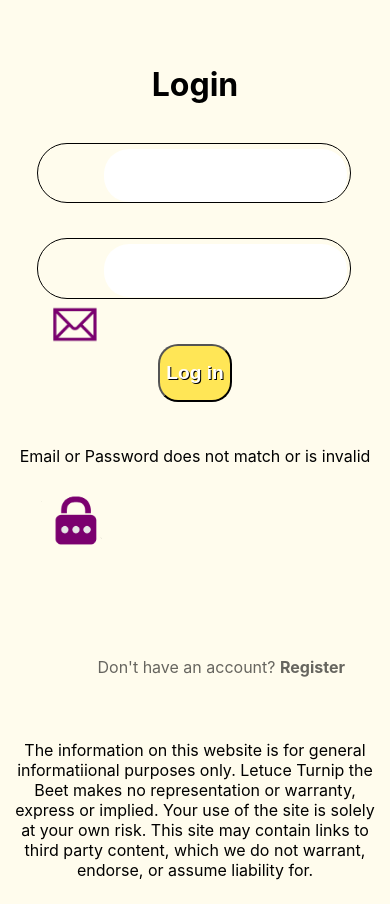
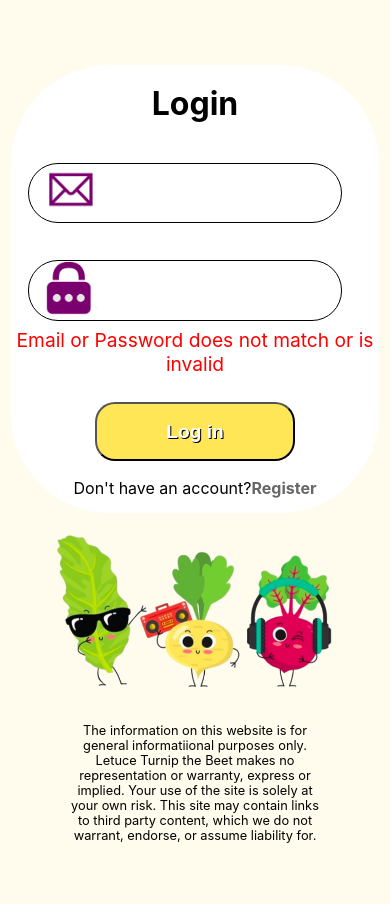
Before and after one commit to Mattp15/capstone-frontend, a React (Create React App) app: page /login in a window 390 px wide. After the commit the page ends 864 px from the top, so only its background shows below. Built offline with nearby package versions, Linux system fonts and the light colour scheme; no server answers; a web font is replaced by a local one.

Commit message:
register/landing/login finished, consider switching the vw and % style items for px

```diff
--- a/src/App.css
+++ b/src/App.css
@@ -1,6 +1,6 @@
 .App {
   text-align: center;
-  margin-top: 10%;
+  /* margin-top: 10%; */
 }
 
 .App-logo {
--- a/src/Components/Forms/Login.js
+++ b/src/Components/Forms/Login.js
@@ -47,31 +47,35 @@ const Login = (props) => {
 
   return (
     <div style={style.container}>
-      {/* <div style={style.container}> */}
-      <form onSubmit={handleSubmit} style={style.formStyle}>
+      <form onSubmit={handleSubmit} style={style.formStyle} className='form-container'>
         <h1 className='form-header'>Login</h1>
+
         <div className='inputWrapper'>
           <Input type='text' value={user.email} onChange={handleChange} name='email' inputStyle='default' />
-          <img src={require('../../images/emailicon.png')} alt='Envelope' className='email-two' />
+          <img src={require('../../images/emailicon.png')} alt='Envelope' className='email-three' />
         </div>
+
         <div className='inputWrapper'>
           <Input type='password' value={user.password} onChange={handleChange} name='password' inputStyle='default' />
-          <img src={require('../../images/lockicon.png')} alt='Padlock' className='lock-two' />
+          <img src={require('../../images/lockicon.png')} alt='Padlock' className='lock-three' style={{ width: '25%', height: 'auto' }} />
         </div>
-        <p className='landing-login' style={style.already}>
-          Don't have an account?{' '}
+        <p style={style.notMatching} className='error-login'>
+          Email or Password does not match or is invalid
+        </p>
+
+        <Input type='submit' value='Log in' name='submit' />
+        <p className='login-register' style={{ marginTop: '-10px' }}>
+          Don't have an account?
           <span style={{ fontWeight: 'bold' }}>
             <NavLink style={style.navLink2} to='/register'>
               Register
             </NavLink>
           </span>
         </p>
-        <Input type='submit' value='Log in' name='submit' />
-        <p style={emailError}>Email or Password does not match or is invalid</p>
       </form>
+      <img className='login-characters' src={require('../../images/Characters.png')} alt='a letuce, turnip and beet characters' />
       <p className='footer-login'>The information on this website is for general informatiional purposes only. Letuce Turnip the Beet makes no representation or warranty, express or implied. Your use of the site is solely at your own risk. This site may contain links to third party content, which we do not warrant, endorse, or assume liability for.</p>
     </div>
-    // </div>
   )
 }
 export default Login
--- a/src/Components/Forms/Register.js
+++ b/src/Components/Forms/Register.js
@@ -85,7 +85,7 @@ const Register = (props) => {
           <img src={require('../../images/emailicon.png')} alt='Envelope' className='email-one' />
         </div>
         <div className='inputWrapper'>
-          <Input type='text' value={matchEmail} name='matchEmail' onChange={handleChange} inputStyle='default' placeholder='Email' />
+          <Input type='text' value={matchEmail} name='matchEmail' onChange={handleChange} inputStyle='default' placeholder='Match-Email' />
           <img src={require('../../images/emailicon.png')} alt='Envelope' className='email-two' />
           {emailError ? (
             <p style={style.notMatching} className='error'>
@@ -96,11 +96,11 @@ const Register = (props) => {
           )}
         </div>
         <div className='inputWrapper'>
-          <Input type='password' value={password} name='password' onChange={handleChange} inputStyle='default' />
+          <Input type='password' value={password} name='password' onChange={handleChange} inputStyle='default' placeholder='Password' />
           <img src={require('../../images/lockicon.png')} alt='Padlock' className='lock-one' />
         </div>
         <div className='inputWrapper'>
-          <Input type='password' inputStyle='default' value={matchPassword} name='matchPassword' onChange={handleChange} />
+          <Input type='password' inputStyle='default' value={matchPassword} name='matchPassword' onChange={handleChange} placeholder='Match-Password' />
           <img src={require('../../images/lockicon.png')} alt='Padlock' className='lock-two' />
           {errorMessage ? (
             <p style={style.notMatching} className='error'>
--- a/src/Resources/Style.js
+++ b/src/Resources/Style.js
@@ -9,6 +9,7 @@ export const style = {
   },
   container: {
     display: 'flex',
+    justifyContent: 'center',
     alignItems: 'center',
     flexDirection: 'column',
   },
@@ -79,7 +80,7 @@ export const style = {
     alignItems: 'flex-start',
     color: 'red',
     display: 'flex',
-    fontSize: '.7em',
+
     marginBottom: '-1px',
     marginTop: '-11px',
   },
--- a/src/index.css
+++ b/src/index.css
@@ -79,8 +79,11 @@ code {
   }
   .footer-login {
     display: flex;
-    margin-top: 69%;
+    margin-top: auto;
+    /* margin-top: 40px; */
+    width: 70%;
     justify-content: center;
+    font-size: 0.8em;
   }
   .footer-register {
     position: absolute;
@@ -143,9 +146,14 @@ code {
     outline: none;
     background-color: white;
   }
-  .error {
+  .error,
+  .error-login {
     display: flex;
     justify-content: center;
+    font-size: 0.7em;
+  }
+  .error-login {
+    font-size: 1.2em;
   }
 
   .inputWrapper {
@@ -161,6 +169,7 @@ code {
     margin: 7vw;
 
     height: 15vw;
+    width: 200px;
     border-radius: 20px;
     color: white;
     background-color: #ffe656;
@@ -178,31 +187,46 @@ code {
   }
   .email-one,
   .email-two,
+  .email-three,
   .lock-one,
-  .lock-two {
+  .lock-two,
+  .lock-three {
     position: absolute;
     height: auto;
   }
   .email-one,
-  .email-two {
+  .email-two,
+  .email-three {
     width: 30%;
-    left: 5%;
+    left: 4%;
   }
   .email-one {
-    top: 20.5%;
+    top: 16%;
   }
   .email-two {
-    top: 32%;
+    top: 28%;
+  }
+  .email-three {
+    top: 16%;
   }
   .lock-one,
-  .lock-two {
+  .lock-two,
+  .lock-three {
     width: 23%;
-    left: 7%;
+    left: 4%;
   }
   .lock-one {
-    top: 45.5%;
+    top: 41%;
   }
   .lock-two {
-    top: 57%;
+    top: 52.5%;
+  }
+  .lock-three {
+    top: 29%;
+  }
+  .login-characters {
+    /* position: relative; */
+    width: 75%;
+    height: auto;
   }
 }
```
